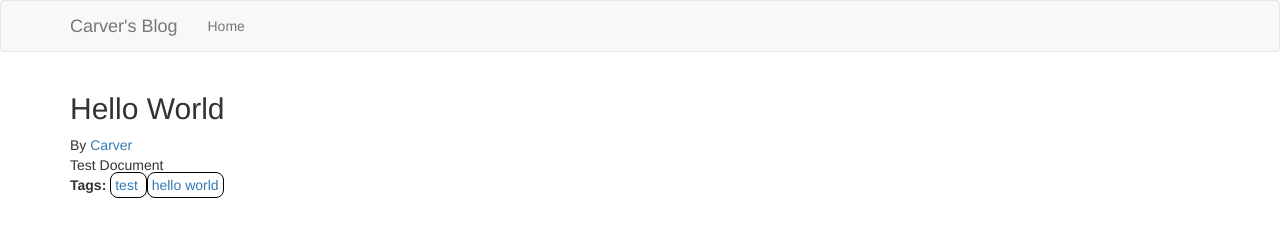
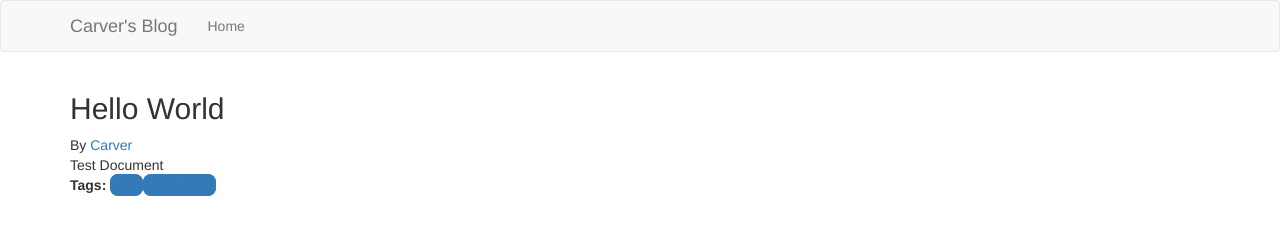
Before and after one commit to carverh/staticblog, a plain HTML site: page index.html in a window 1280 px wide. Drawn offline with nearby package versions, Linux system fonts and the light colour scheme.

Commit message:
Update style.css

```diff
--- a/style.css
+++ b/style.css
@@ -3,7 +3,9 @@
 }
 
 .post-tag {
-  border: 1px solid black;
+  border: 1px solid #337ab7;
   border-radius: 8px;
-  padding: 4px;
+  padding: 2px;
+  background-color: #337ab7;
+  color: white;
 }
```
